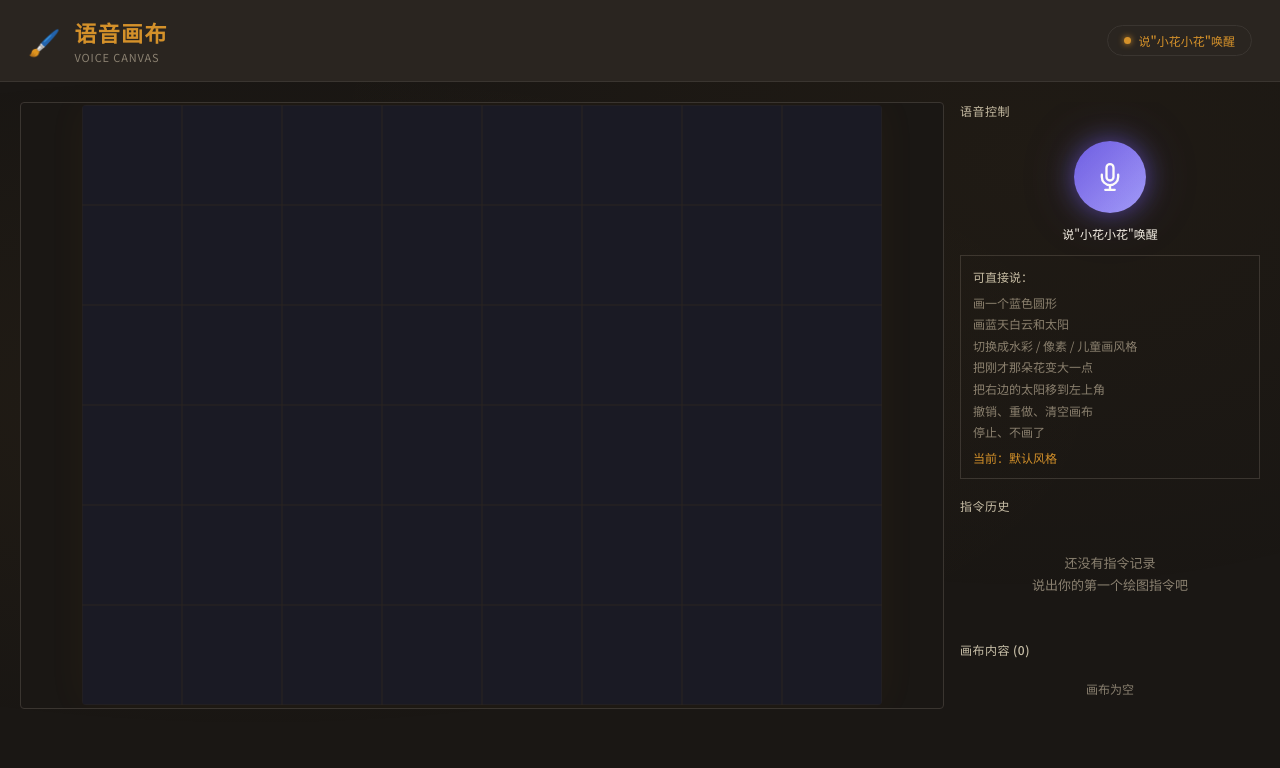
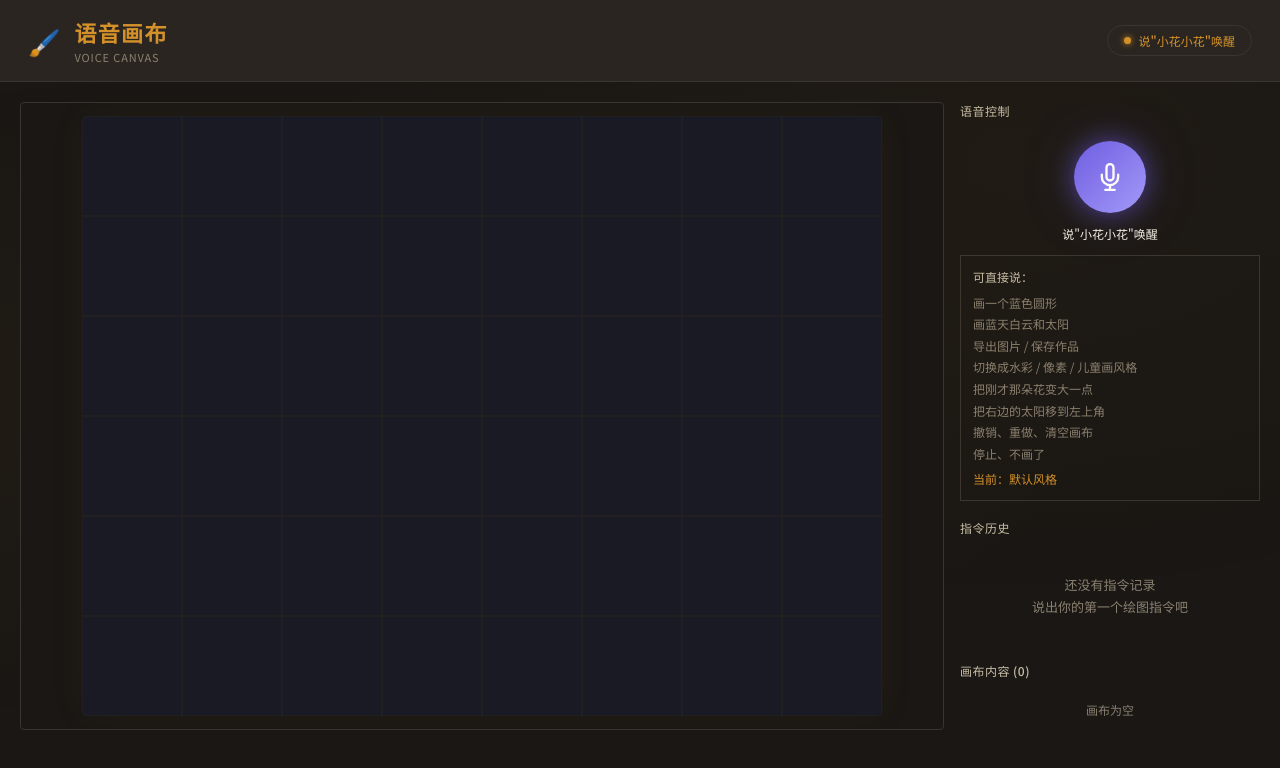
Before and after one commit to qwerasd123211/huabu, a React (Vite) app in the folder frontend/: page / in a window 1280 px wide. Shown: the top 768 px of the page. Built offline with nearby package versions, Linux system fonts and the light colour scheme; the HTML template or start-up script is replaced by a standard one.

Commit message:
docs: show export voice hint

```diff
--- a/frontend/src/components/voice/VoiceControl.tsx
+++ b/frontend/src/components/voice/VoiceControl.tsx
@@ -519,6 +519,7 @@ export default function VoiceControl() {
         <div style={{ color: 'var(--text-secondary)', marginBottom: 4 }}>可直接说：</div>
         <div>画一个蓝色圆形</div>
         <div>画蓝天白云和太阳</div>
+        <div>导出图片 / 保存作品</div>
         <div>切换成水彩 / 像素 / 儿童画风格</div>
         <div>把刚才那朵花变大一点</div>
         <div>把右边的太阳移到左上角</div>
```
